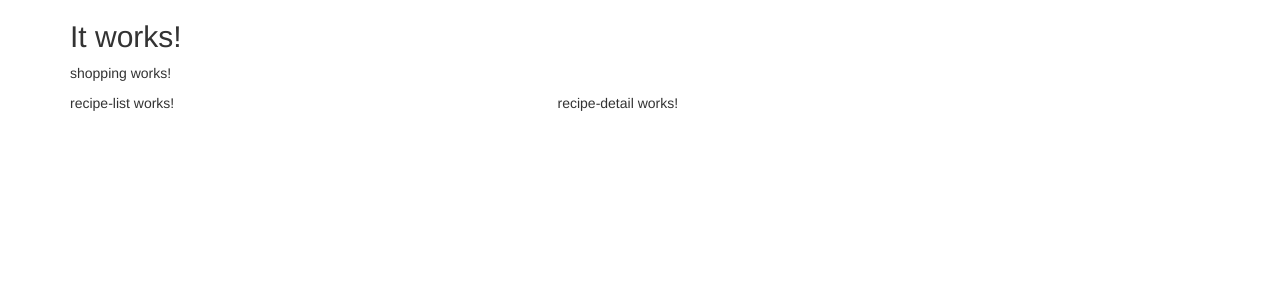
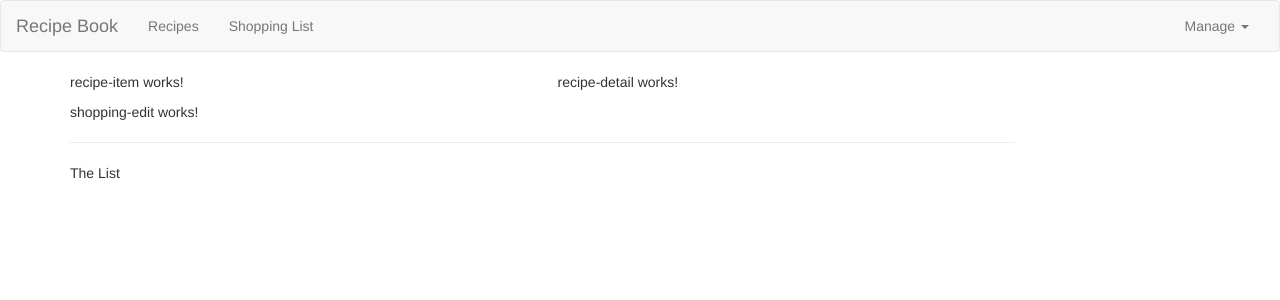
Before and after one commit to augustreid/recipe-book, an Angular app: page / in a window 1280 px wide. Shown: the top 300 px of the page. Built offline with nearby package versions, Linux system fonts and the light colour scheme.

Commit message:
Style header

```diff
--- a/src/app/app.component.html
+++ b/src/app/app.component.html
@@ -1,9 +1,9 @@
+<app-header></app-header>
 <div class="container">
   <div class="col-md-12">
     <div class="row">
-      <h2>It works!</h2>
+      <app-recipes></app-recipes>
       <app-shopping></app-shopping>
-      <app-recipes></app-recipes>
     </div>
   </div>
 </div>
--- a/src/app/app.module.ts
+++ b/src/app/app.module.ts
@@ -2,6 +2,7 @@
 import { BrowserModule } from '@angular/platform-browser';
 
 import { AppComponent } from './app.component';
+import { HeaderComponent } from './header/header.component';
 import { RecipesComponent } from './recipes/recipes.component';
 import { RecipeListComponent } from './recipes/recipe-list/recipe-list.component';
 import { RecipeDetailComponent } from './recipes/recipe-detail/recipe-detail.component';
@@ -12,6 +13,7 @@
 @NgModule({
   declarations: [
     AppComponent,
+    HeaderComponent,
     RecipesComponent,
     RecipeListComponent,
     RecipeDetailComponent,
--- a/src/app/header/header.component.html
+++ b/src/app/header/header.component.html
@@ -1 +1,22 @@
-<p>header works!</p>
+<nav class="navbar navbar-default">
+  <div class="container-fluid">
+    <div class="navbar-header'">
+      <a href="#" class="navbar-brand">Recipe Book</a>
+    </div>
+    <div class="collapse navbar-collapse">
+        <ul class="nav navbar-nav">
+          <li><a href="#">Recipes</a></li>
+          <li><a href="#">Shopping List</a></li>
+        </ul>
+        <ul class="nav navbar-nav navbar-right">
+          <li class="dropdown">
+            <a href="#" class="dropdown-toggle" role="button">Manage <span class="caret"></span></a>
+            <ul class="dropdown-menu">
+              <li><a href="#">Save Data</a></li>
+              <li><a href="#">Fetch Data</a></li>
+            </ul>
+          </li>
+        </ul>
+    </div>
+  </div>
+</nav>
--- a/src/app/recipes/recipe-list/recipe-list.component.html
+++ b/src/app/recipes/recipe-list/recipe-list.component.html
@@ -1 +1 @@
-<p>recipe-list works!</p>
+<app-recipe-item></app-recipe-item>
--- a/src/app/shopping/shopping.component.html
+++ b/src/app/shopping/shopping.component.html
@@ -1 +1,7 @@
-<p>shopping works!</p>
+<div class="row">
+  <div class="col-xs-10">
+    <app-shopping-edit></app-shopping-edit>
+    <hr>
+    <p>The List</p>
+  </div>
+</div>
```
